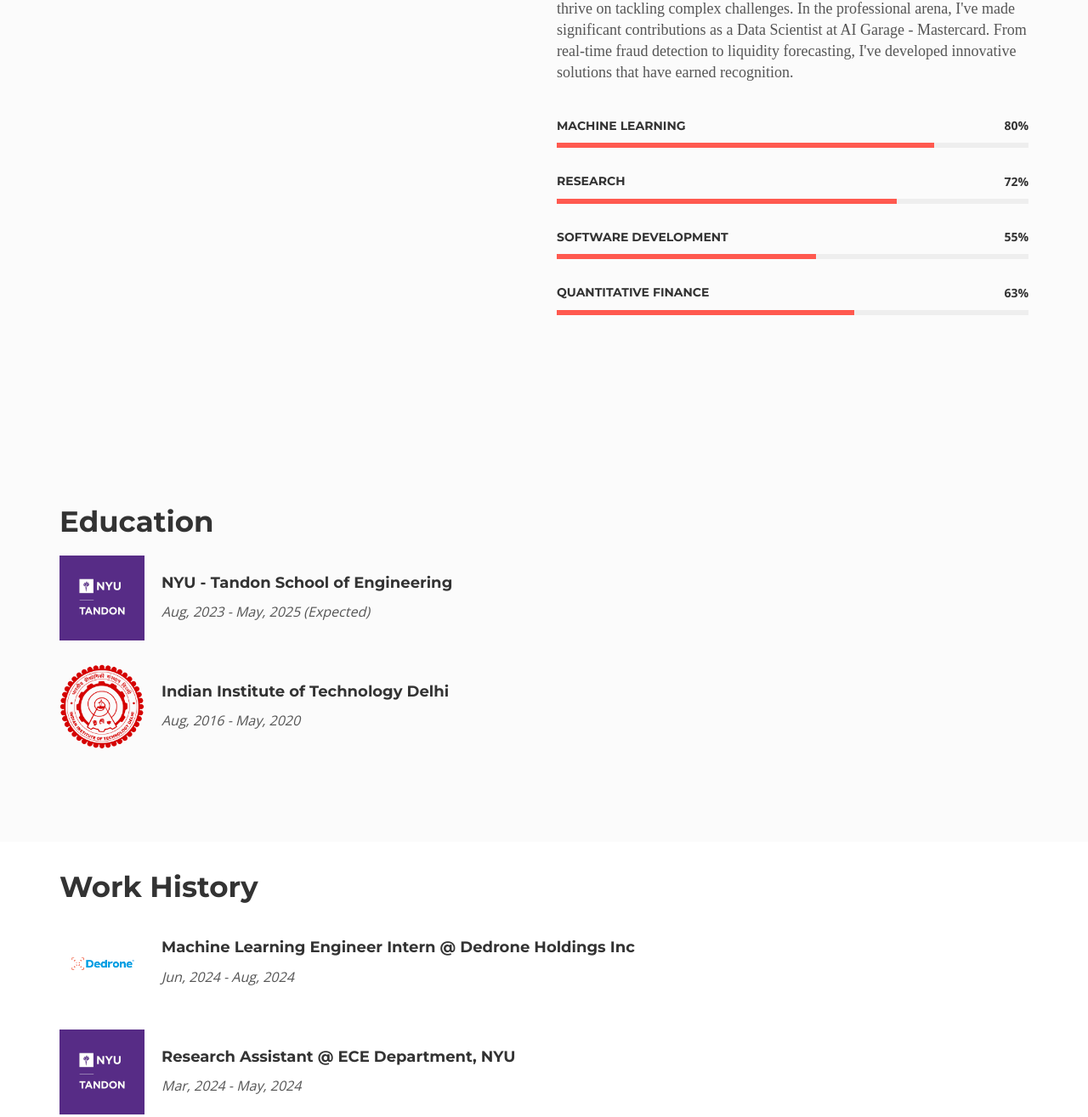
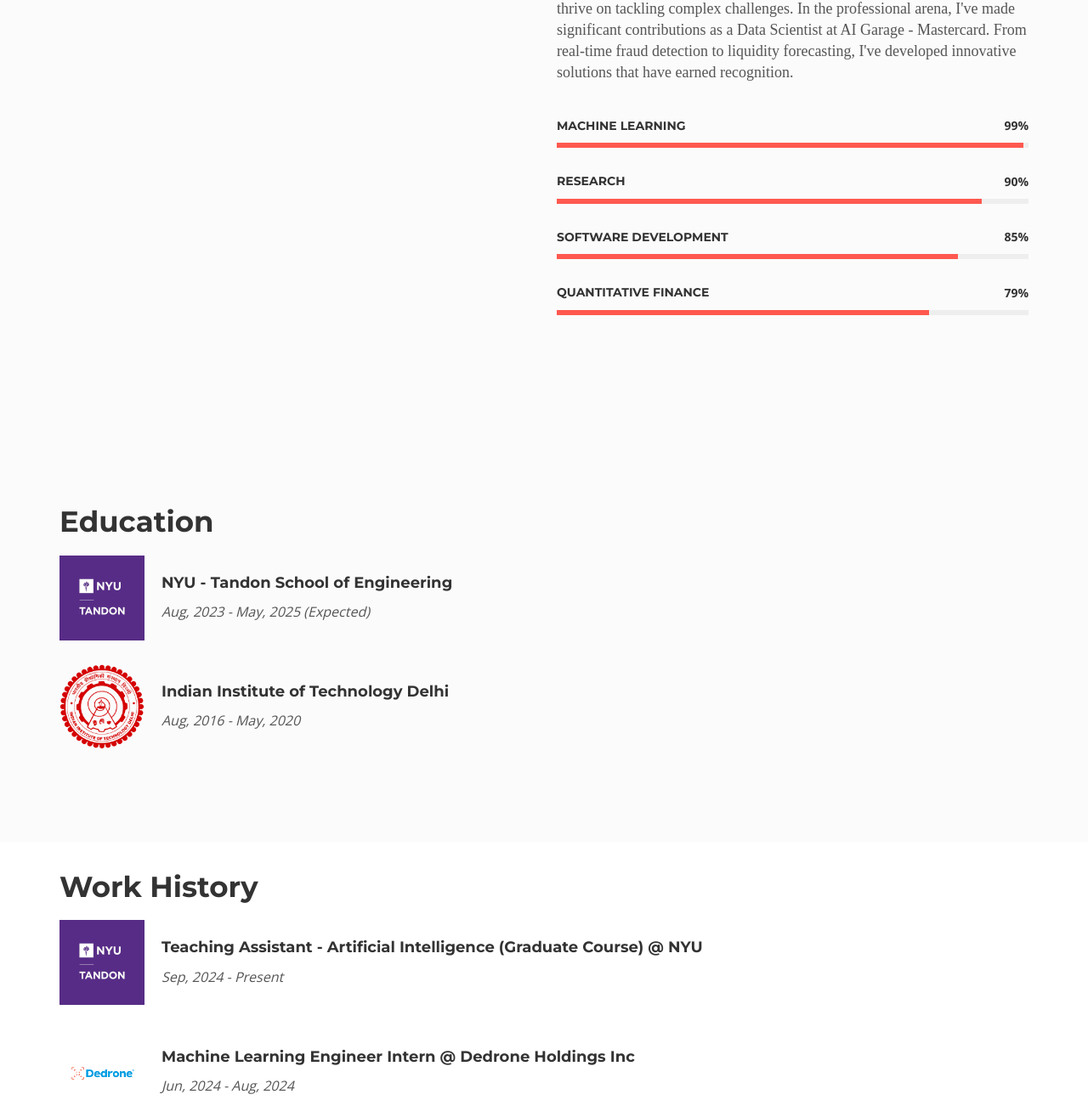
Before and after one commit to Deepak-Work/Portfolio, a plain HTML site: page about.html in a window 1280 px wide. Shown: the part 858-2173 px from the top of the page at 85% size. Drawn offline with nearby package versions, Linux system fonts and the light colour scheme.

Commit message:
Updating values and adding experience

```diff
--- a/about.html
+++ b/about.html
@@ -97,7 +97,7 @@
 									<div class="progress">
 										<h5 class="progress__title">Machine Learning</h5>
 										<div class="progress__wrap">
-											<div class="progress__bar" data-progress-percent="80" data-timing="ease" data-duration="1000" data-delay="500"></div><span class="progress__number">80%</span>
+											<div class="progress__bar" data-progress-percent="99" data-timing="ease" data-duration="1000" data-delay="500"></div><span class="progress__number">99%</span>
 										</div>
 									</div><!-- End / progress -->
 
@@ -106,7 +106,7 @@
 									<div class="progress">
 										<h5 class="progress__title">Research</h5>
 										<div class="progress__wrap">
-											<div class="progress__bar" data-progress-percent="72" data-timing="ease" data-duration="1000" data-delay="500"></div><span class="progress__number">72%</span>
+											<div class="progress__bar" data-progress-percent="90" data-timing="ease" data-duration="1000" data-delay="500"></div><span class="progress__number">90%</span>
 										</div>
 									</div><!-- End / progress -->
 
@@ -115,7 +115,7 @@
 									<div class="progress">
 										<h5 class="progress__title">Software development</h5>
 										<div class="progress__wrap">
-											<div class="progress__bar" data-progress-percent="55" data-timing="ease" data-duration="1000" data-delay="500"></div><span class="progress__number">55%</span>
+											<div class="progress__bar" data-progress-percent="85" data-timing="ease" data-duration="1000" data-delay="500"></div><span class="progress__number">85%</span>
 										</div>
 									</div><!-- End / progress -->
 
@@ -123,7 +123,7 @@
 									<div class="progress">
 										<h5 class="progress__title">Quantitative Finance</h5>
 										<div class="progress__wrap">
-											<div class="progress__bar" data-progress-percent="63" data-timing="ease" data-duration="1000" data-delay="500"></div><span class="progress__number">63%</span>
+											<div class="progress__bar" data-progress-percent="79" data-timing="ease" data-duration="1000" data-delay="500"></div><span class="progress__number">79%</span>
 										</div>
 									</div><!-- End / progress -->
 
@@ -177,6 +177,19 @@
 									<h3>Work History</h3>
 								</div>
 							</div>
+
+							<div class="image-container">
+								<img src="assets/img/tandon.jpeg" alt="Image 1" width="100px">
+							</div>
+
+							<div class="description-container">
+								<div>
+									<h5>Teaching Assistant - Artificial Intelligence (Graduate Course) @ NYU</h5>
+									<p><i>Sep, 2024 - Present</i></p>
+									<!-- <p>This is the description for the second image. It provides context and details about the image.</p> -->
+								</div>
+							</div>
+
 							<div class="image-container">
 								<img src="assets/img/dedrone.png" alt="Image 1" width="100px" class="center">
 							</div>
```
